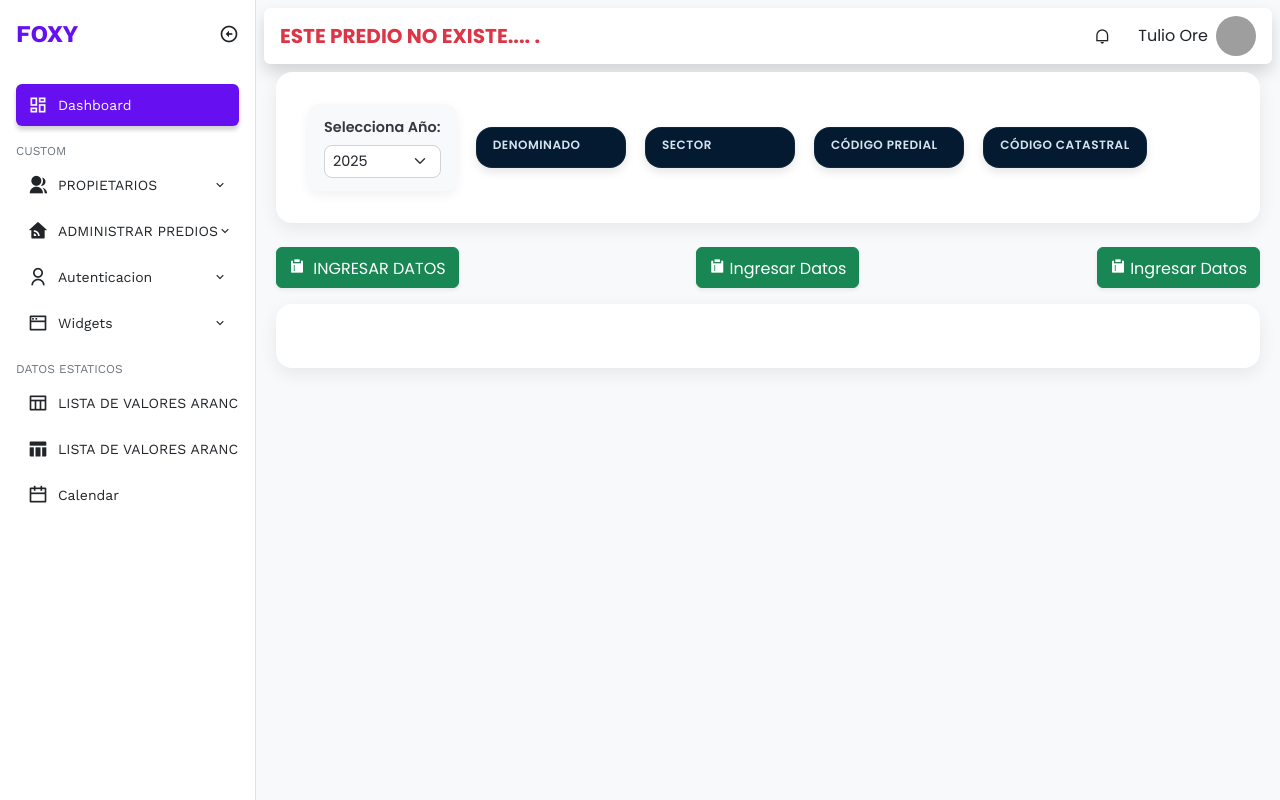
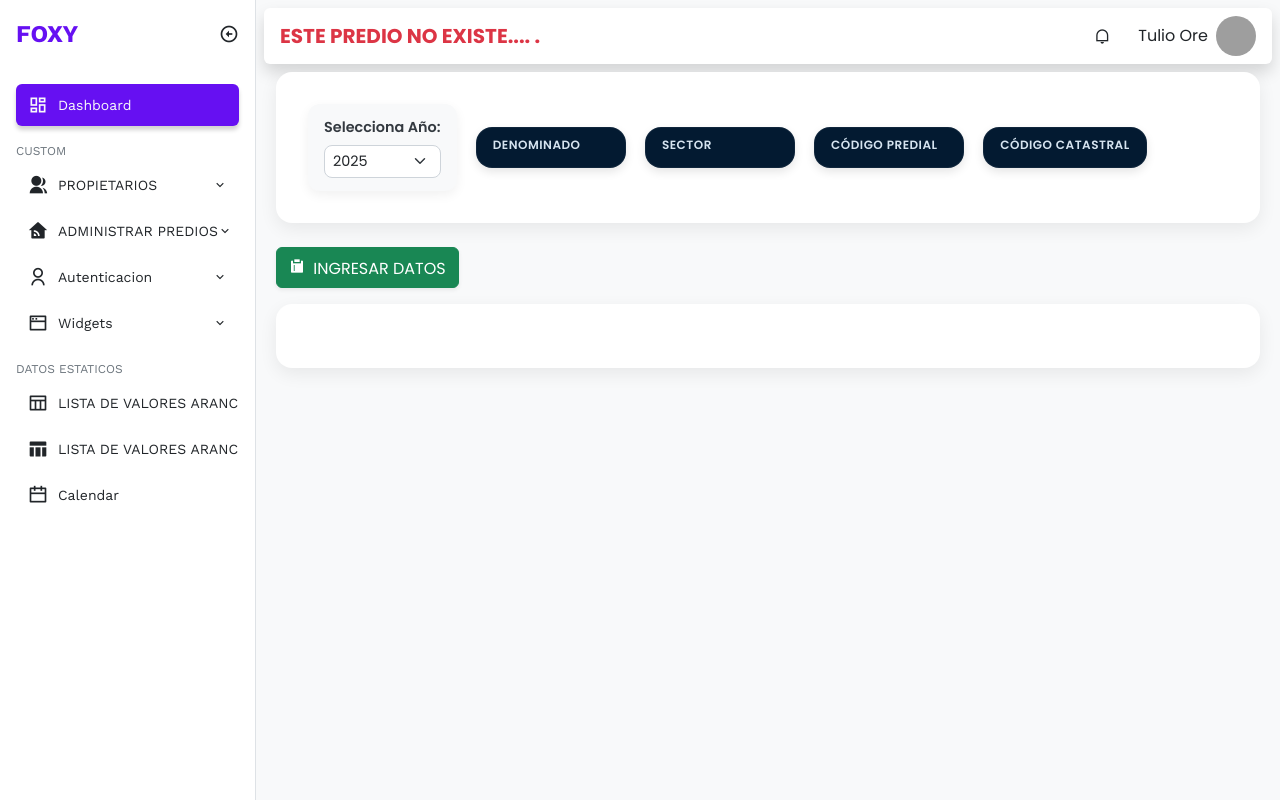
Before and after one commit to lisonds/predios, a PHP site: page /vista/viewRuralUrbano.php in a window 1280 px wide. Run offline with PHP 8.4, Linux system fonts and the light colour scheme; data that the repository does not hold is empty; some libraries are stand-ins or nearby versions; grey boxes are pictures that could not be loaded.

Commit message:
corregiendo 02

```diff
--- a/vista/viewRuralUrbano.php
+++ b/vista/viewRuralUrbano.php
@@ -127,14 +127,6 @@
                     <i class="ri-survey-fill me-1"></i> INGRESAR DATOS
                 </button>
 
-                    <button class="btn btn-success shadow-sm">
-                    <i class="ri-survey-fill"></i> Ingresar Datos
-                    </button>
-
-                    <button class="btn btn-success shadow-sm">
-                    <i class="ri-survey-fill"></i> Ingresar Datos
-                    </button>
-
                 </div>
                 <div class="info-row">
 
```
